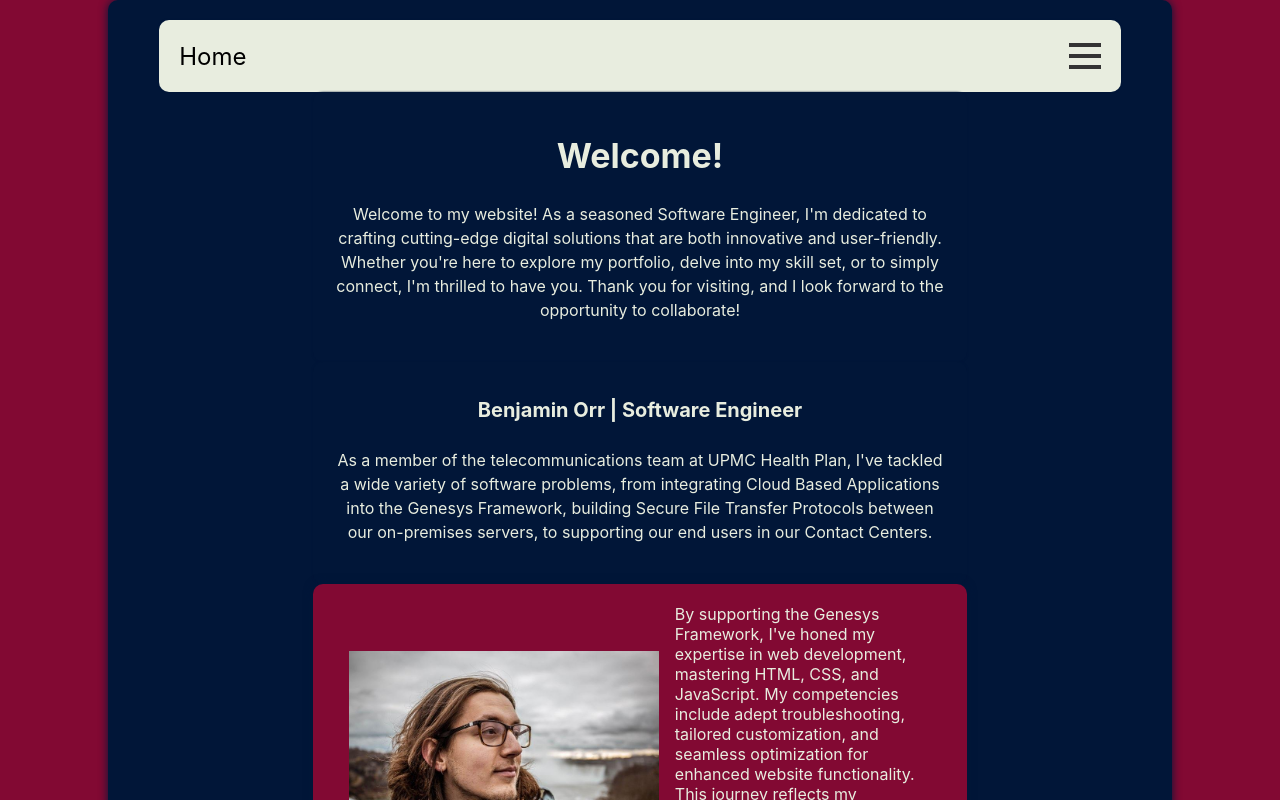
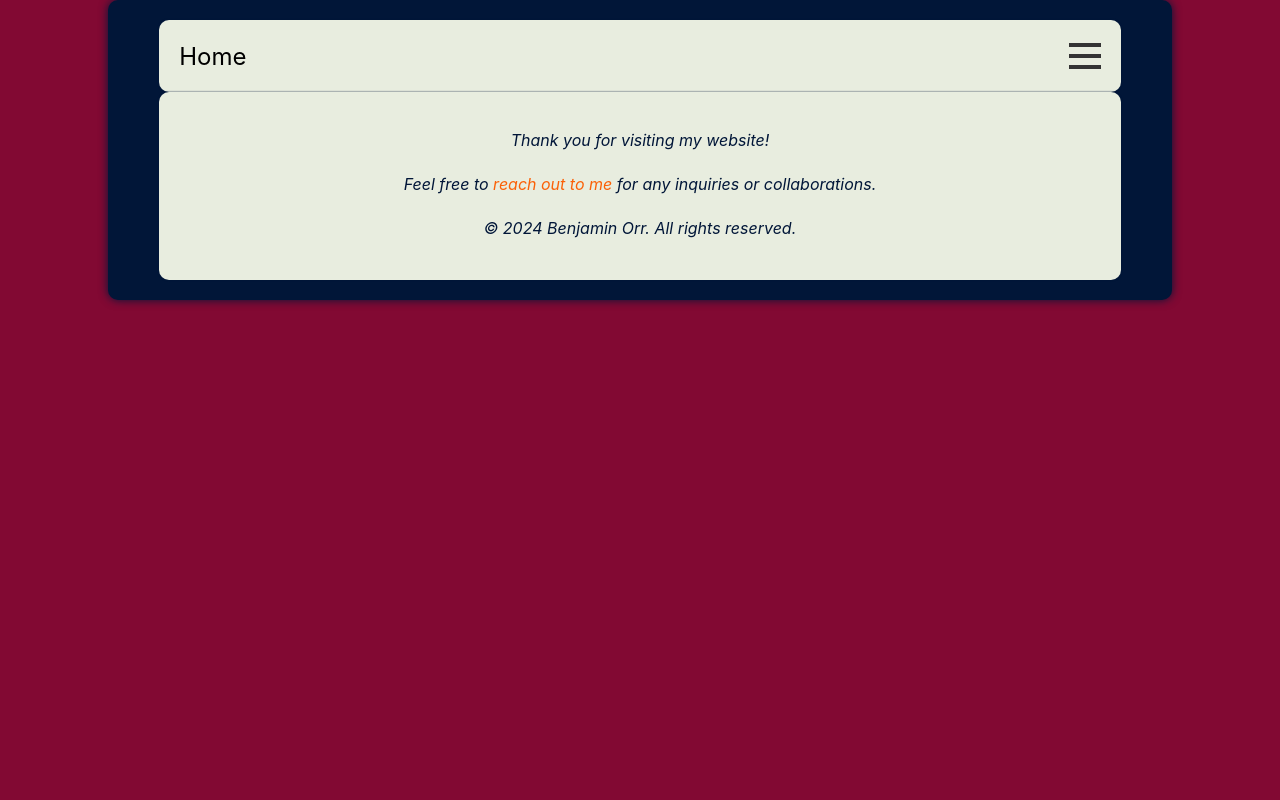
Before and after one commit to bokid/React-Website, a React (Create React App) app: page / in a window 1280 px wide. Shown: the top 800 px of the page. Built offline with nearby package versions, Linux system fonts and the light colour scheme.

Commit message:
change app

```diff
--- a/src/App.js
+++ b/src/App.js
@@ -13,7 +13,7 @@
       <div className="App">
         <Header />
         <Routes>
-          <Route path="/" element={<Home />} />
+          <Route path="/React-Website" element={<Home />} />
           <Route path="/contact" element={<Contact />} />
         </Routes>
         <Footer />
```
